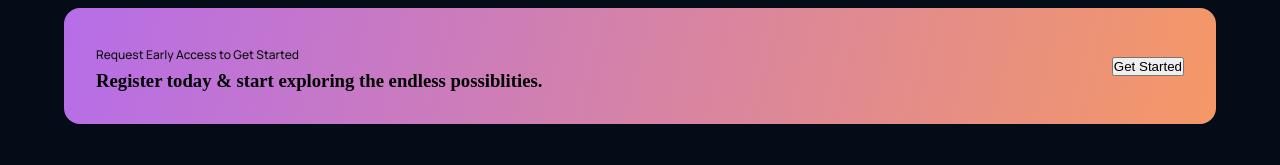
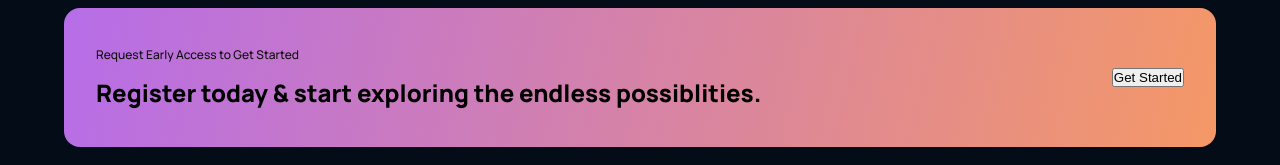
Before and after one commit to DmitryVelichko/avatar-website-react, a React (Create React App) app: page / in a window 1280 px wide. Shown: the part 2771-2936 px from the top of the page. Built offline with nearby package versions, Linux system fonts and the light colour scheme.

Commit message:
New commit

```diff
--- a/src/components/cta/cta.css
+++ b/src/components/cta/cta.css
@@ -18,5 +18,9 @@
 }
 
 .gpt3__cta-content h3 {
-
+    font-family: var(--font-family);
+    font-weight: 800;
+    font-size: 24px;
+    line-height: 45px;
+    color: #000000;
 }
```
